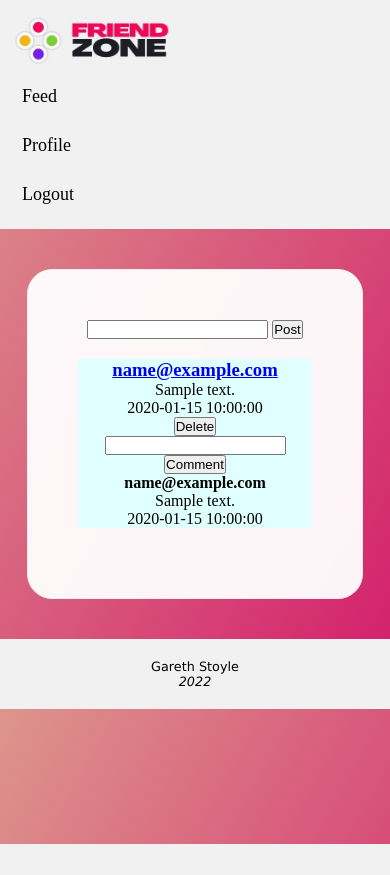
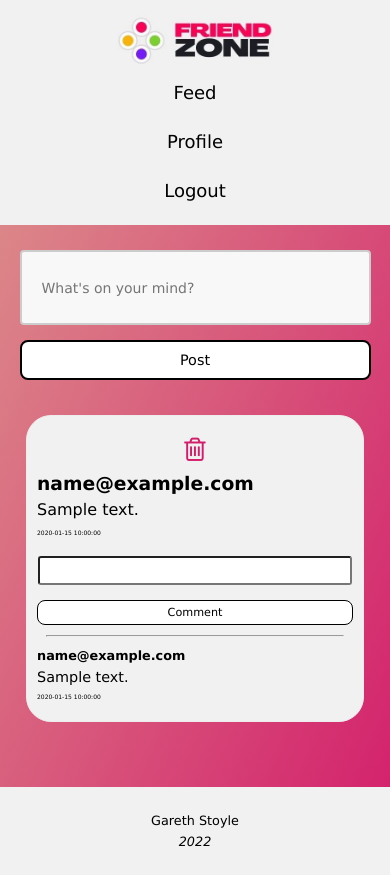
Before and after one commit to gareth-stoyle/SocialMediaWebsite, a PHP site: page /home.php in a window 390 px wide. Before the commit the page ends 844 px from the top, so only its background shows below. Run offline with PHP 8.4, Linux system fonts and the light colour scheme; the visitor is signed in with stand-in values (Sample User, id 1); tables that the repository leaves empty or names only in its code hold one stand-in row (values such as "Sample post").

Commit message:
CSS responsiveness updates
feed.php made fully responsive

```diff
--- a/home.php
+++ b/home.php
@@ -7,6 +7,7 @@
     <link rel="stylesheet" href="main.css">
     <script src="https://cdn.jsdelivr.net/npm/bootstrap@5.3.0-alpha1/dist/js/bootstrap.bundle.min.js" integrity="sha384-w76AqPfDkMBDXo30jS1Sgez6pr3x5MlQ1ZAGC+nuZB+EYdgRZgiwxhTBTkF7CXvN" crossorigin="anonymous"></script>
     <script src='https://code.jquery.com/jquery-3.6.0.min.js'></script>
+    <link rel="stylesheet" href="https://cdnjs.cloudflare.com/ajax/libs/font-awesome/4.7.0/css/font-awesome.min.css">
     <script src='main.js' defer></script>
 </head>
 
@@ -19,7 +20,7 @@
     <?php include('header.php'); ?>
     <div class="main">
         <div id="create_post_container">
-            <input type='textarea' id='post_textarea'>
+            <input type='textarea' placeholder="What's on your mind?" id='post_textarea'>
             <input type="hidden" id='user_id' value="<?php echo $_SESSION['user_id']; ?>">
             <input type='button' id='create_post_button' value='Post' />
             <p id="success_message"></p>
--- a/main.css
+++ b/main.css
@@ -1,6 +1,10 @@
+/* SORT ORDER OF CSS SHEET AND MAKE 900px and ~500px RESPONSIVE */
+
 * {
     margin: 0;
     padding: 0;
+    font-family: Verdana, Geneva, Tahoma, sans-serif;
+
 }
 
 /* Header and Footer */
@@ -10,6 +14,7 @@
     overflow: hidden;
     background-color: #f1f1f1;
     padding: 15px 10px 10px 10px;
+
 }
 
 .logo {
@@ -41,29 +46,17 @@
     float: right;
 }
 
-/* Add media queries for responsiveness - when the screen is 500px wide or less, stack the links on top of each other */
-@media screen and (max-width: 500px) {
-    .header a {
-        float: none;
-        display: block;
-        text-align: left;
-    }
-    .header-right {
-        float: none;
-    }
-}
-
 footer {
     padding: 20px;
-    margin: 40px -10px -10px -10px;
+    margin: 40px 0px 0px 0px;
     text-align: center;
     background-color: #f1f1f1;
     color: black;
     font-size: .8em;
-    font-family: Verdana, Geneva, Tahoma, sans-serif;
 }
 
-/* Main Page */
+/* General */
+
 body {
     background: #DD968D;
     background: -webkit-linear-gradient(top left, #DD968D, #D31D6B);
@@ -72,20 +65,78 @@ body {
 }
 
 .main {
-    background-color: rgba(255, 255, 255, .95);
+    background-color: rgb(255, 255, 255);
     color: black;
-    max-width: 600px;
-    margin: 40px auto;
+    max-width: 700px;
+    margin: 60px auto;
     width: 60%;
     border: 1px solid rgb(237, 237, 237);
     border-radius: 25px;
     padding: 50px;
-    text-align: center;
 }
 
 .post_container {
-    background-color: lightcyan;
-    margin: 20px 0 20px 0;
+    background-color: #f1f1f1;
+    margin: 30px 0 20px 0;
+    padding: 20px 30px 20px 20px;
+    border: 1px solid rgb(237, 237, 237);
+    border-radius: 25px;
+}
+
+hr {
+    width: 94%;
+    margin: 0 auto;
+}
+
+/* Buttons */
+
+#create_post_button {
+    background-color: white;
+    color: black;
+    border: 2px solid black;
+    border-radius: 8px;
+    padding: 10px;
+    width: 100%;
+    text-align: center;
+    text-decoration: none;
+    display: inline-block;
+    font-size: .9em;
+    margin: 10px 0px 10px 0px;
+    cursor: pointer;
+}
+
+.comment_button {
+    background-color: white;
+    color: black;
+    border: 1px solid black;
+    border-radius: 8px;
+    width: 20%;
+    text-align: center;
+    text-decoration: none;
+    font-size: .9em;
+    cursor: pointer;
+    float: right;
+    padding: 5px;
+    margin: 20px 0;
+}
+
+#create_post_button:hover, .comment_button:hover {
+    background-image: linear-gradient(to bottom right, #DD968D, #D31D6B);
+    background-color: #D31D6B;
+    transition-duration: 0.4s;
+    color: white;
+}
+
+.fa-trash-o {
+    color: #D31D6B;
+    cursor: pointer;
+    margin-top: 10px;
+    float: right;
+}
+
+.fa-trash-o:hover {
+    transition-duration: 0.4s;
+    color: black;
 }
 
 
@@ -101,3 +152,169 @@ body {
     background-color: lightcyan;
     margin: 10px auto;
 }
+
+/* Text */
+.comment_textarea {
+    width: 72%;
+    padding: 5px 0;
+    margin: 20px 0;
+    border-radius: 3px;
+}
+
+a {
+    color: black;
+    text-decoration: none;
+}
+
+a:hover {
+    color: #ec624f;
+}
+
+h3, h4, p {
+    margin: 6px 0;
+}
+
+.timestamp {
+    font-size: .6em;
+    margin-top: 5px;
+}
+
+#post_textarea {
+    width: 100%;
+    height: 75px;
+    padding: 12px 20px;
+    box-sizing: border-box;
+    border: 2px solid #ccc;
+    border-radius: 4px;
+    background-color: #f8f8f8;
+    font-size: 14px;
+}
+
+/* Comments */
+
+.comment_container {
+    margin-left: 20px;
+}
+
+.comment_container .content {
+    width: 83%;
+    display: inline-block;
+    vertical-align: top;
+}
+
+.comment_container h4 {
+    width: 80%;
+    display: inline-block;
+    vertical-align: top;
+    padding-right: 5px;
+    margin-bottom: 0;
+}
+
+.comment_container .timestamp {
+    width: 15%;
+    font-size: .3em;
+    vertical-align: top;
+    margin-top: -10px;
+    float: right;
+}
+
+
+/* Responsiveness */
+@media screen and (max-width: 800px) {
+    .main {
+        width: 80%;
+        padding: 30px;
+    }
+
+    .post_container {
+        margin: 15px 0 20px 0;
+        padding: 20px 30px 20px 20px;
+    }
+
+    .timestamp {
+        font-size: .3em;
+        margin-top: 10px;
+    }
+
+    .comment_button {
+        font-size: .8em;
+    }
+
+}
+
+
+@media screen and (max-width: 550px) {
+    .header a {
+        float: none;
+        display: block;
+        text-align: center;
+    }
+    .header-right {
+        float: none;
+    }
+
+    .logo {
+        margin: 0 auto;
+        display: block;
+    }
+
+    .main {
+        background-color: transparent;
+        border: none;
+        margin: 20px auto 0px auto;
+        width: 90%;
+        padding: 5px;
+    }
+
+    .post_container {
+        width: 90%;
+        margin: 20px auto;
+        padding: 20px 10px 20px 10px;
+    }
+
+    #create_post_button {
+        margin: 15px 0px 15px 0px;
+        cursor: pointer;
+    }
+
+    .fa-trash-o {
+        margin: 0px 0px 10px 0px;
+        width: 100%;
+        text-align: center;
+    }
+
+    .comment_button {
+        margin-top: 5px;
+        margin-bottom: 10px;
+        width: 100%;
+        font-size: .7em;
+        float: none;
+    }
+
+    .comment_textarea {
+        width: 98%;
+        margin: 20px auto 10px auto;
+        float: center;
+        display: block;
+    }
+
+    .comment_container {
+        margin: 5px 5px 10px 0;
+    }
+
+    .comment_container .content {
+        width: 100%;
+        font-size: .9em;
+    }
+
+    .comment_container h4 {
+        width: 100%;
+        font-size: .8em;
+    }
+
+    .comment_container .timestamp {
+        width: 100%;
+        margin-top: 2px;
+    }
+
+}
--- a/main.js
+++ b/main.js
@@ -114,18 +114,17 @@ function getPosts(){
         // loop through json response filling posts div with posts
         $.each(posts_response, function(index, post){
             $('#posts').append("<div class='post_container' id='post_"+post.post_id+"'>");
-            // MAKE EMAIL LINKED TO PROFILE
+            if (session_user_id == post.user_id) {
+                $('#post_'+post.post_id).append("<i class='fa fa-trash-o' style='font-size: 1.7em' onclick='deletePost("+post.post_id+")'></i>");
+            }
             $('#post_'+post.post_id).append("<h3><a href='profile.php?id="+post.user_id+"'>"+post.email+"</a></h3>");
-            $('#post_'+post.post_id).append("<p class='content'>"+post.content+"</p>");
+            $('#post_'+post.post_id).append("<p class='content' id='content_"+post.post_id+"'>"+post.content+"</p>");
             $('#post_'+post.post_id).append("<p class='timestamp'>"+post.time+"</p>");
             // Add edit button if id is a match
             console.log(session_user_id);
             console.log(post.user_id);
-            if (session_user_id == post.user_id) {
-                $('#post_'+post.post_id).append("<input type='button' id='delete_button' onclick='deletePost("+post.post_id+")' value='Delete' />");
-            }
             $('#post_'+post.post_id).append("<div class='comment_box' id='post_comment_box_"+post.post_id+"'>");
-            $('#post_comment_box_'+post.post_id).append("<input type='textarea' class='comment_textarea' id='comment_textarea_"+post.post_id+"'>");
+            $('#post_comment_box_'+post.post_id).append("<input type='text' class='comment_textarea' id='comment_textarea_"+post.post_id+"'>");
             $('#post_comment_box_'+post.post_id).append("<input type='button' class='comment_button' id='post_comment_button_"+post.post_id+"' value='Comment' />");
             $('#post_comment_box_'+post.post_id).append("</div>");
             // for each post, add all comments to that post_container
@@ -154,7 +153,7 @@ function getComments(post_id) {
         console.log(response);
         // loop through json response filling appropriate comment div with comment
         $.each(response, function(index, comment){
-            $('#post_'+post_id).append("<div class='comment_container' id='comment_"+comment.comment_id+"'>");
+            $('#post_'+post_id).append("<hr><div class='comment_container' id='comment_"+comment.comment_id+"'>");
             $('#comment_'+comment.comment_id).append("<h4>"+comment.email+"</h4>");
             $('#comment_'+comment.comment_id).append("<p class='content'>"+comment.content+"</p>");
             $('#comment_'+comment.comment_id).append("<p class='timestamp'>"+comment.time+"</p>");
--- a/profile.php
+++ b/profile.php
@@ -5,6 +5,7 @@
     <meta charset="UTF-8">
     <meta name="viewport" content="width=device-width, initial-scale=1">
     <link rel="stylesheet" href="main.css">
+    <link rel="stylesheet" href="https://cdnjs.cloudflare.com/ajax/libs/font-awesome/4.7.0/css/font-awesome.min.css">
     <script src='https://code.jquery.com/jquery-3.6.0.min.js'></script>
     <script src='main.js' defer></script>
 </head>
```
